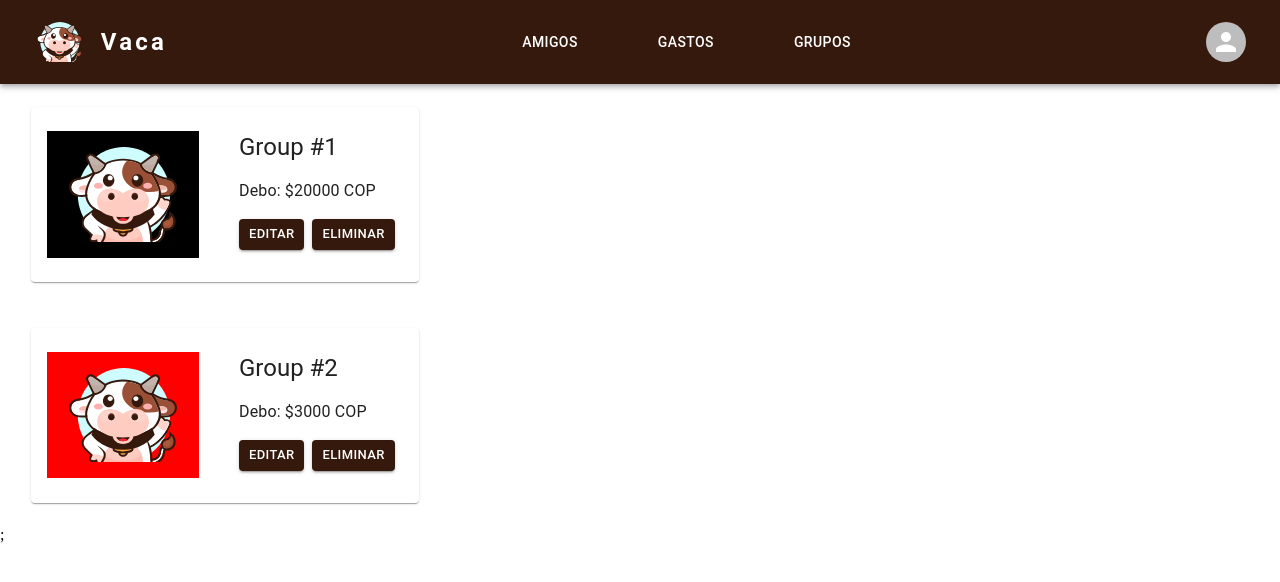
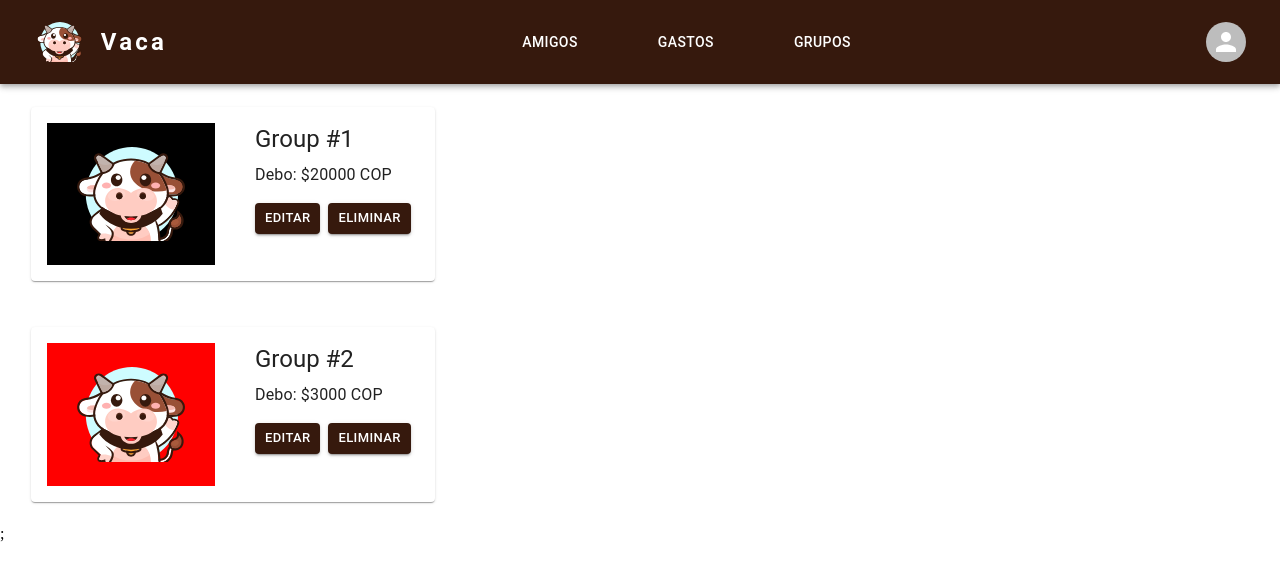
Before and after one commit to LilianaFranco/vaca-frontend-react, a React (Vite) app: page /groups in a window 1280 px wide. Shown: the top 582 px of the page. Built offline with nearby package versions, Linux system fonts and the light colour scheme.

Commit message:
Change some margind and paddgins.

```diff
--- a/src/components/common/GroupCard.jsx
+++ b/src/components/common/GroupCard.jsx
@@ -21,12 +21,16 @@ const GroupCard = ({ group }) => {
           width: 120,
           alignSelf: "center",
           margin: 2,
-          padding: 2,
+          padding: 3,
           backgroundColor: group.color,
         }}
       />
-      <CardContent>
-        <CardHeader title={group.name} sx={{ padding: "8px" }} />
+      <CardContent
+        sx={{
+          display: "block",
+        }}
+      >
+        <CardHeader title={group.name} sx={{ padding: "0px 8px" }} />
         <Typography sx={{ padding: "8px" }}>
           {group.balanceStatus}: ${group.balanceValue} COP
         </Typography>
```
